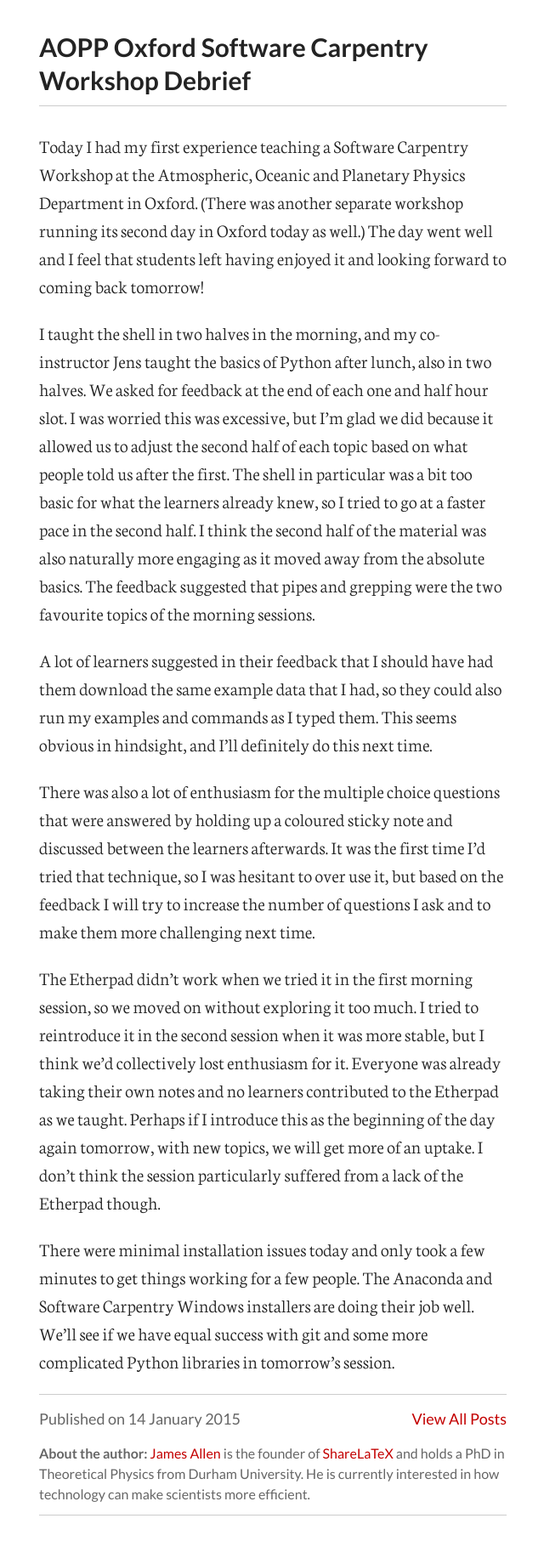
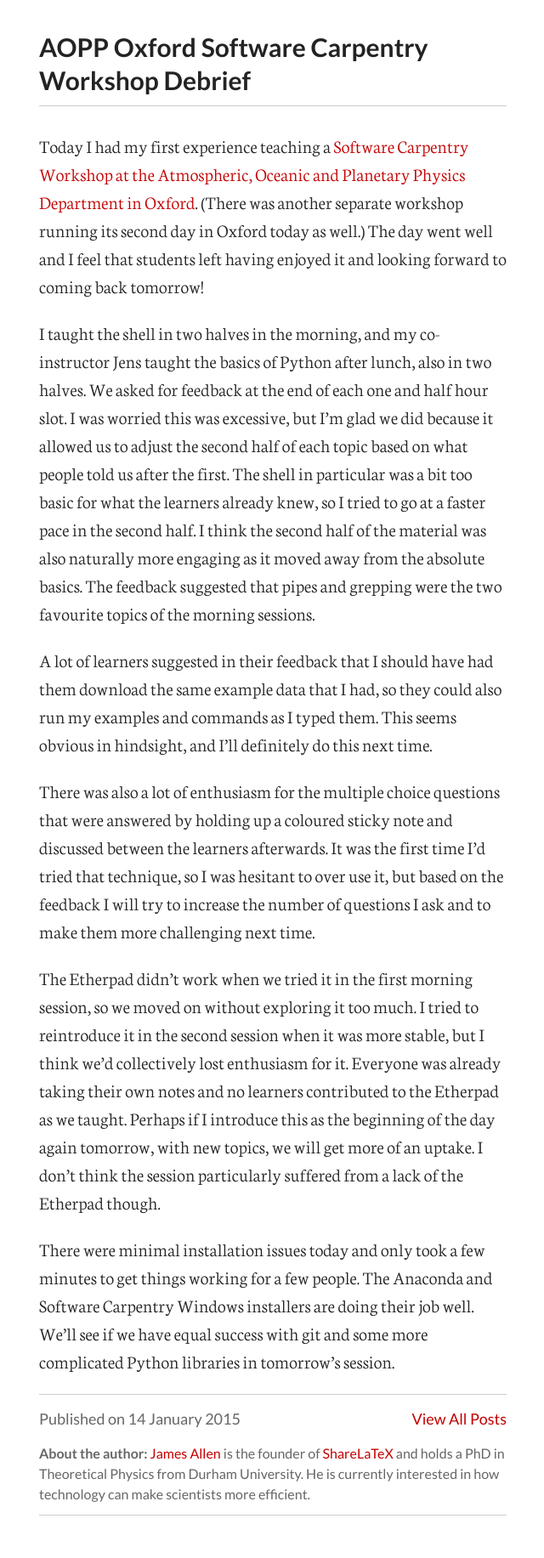
Before and after one commit to jpallen/jpallen.github.io, a Jekyll site: the page built from _posts/2015-01-14-aopp-oxford-swc-debrief.md, in a window 1280 px wide. Shown: the whole page at 85% size, without its empty margins (319-959 px from the left). Built offline with Jekyll 4.4.1, drawn with Linux system fonts in a browser that asks for light colours; comment, search, counter and statistics services are not loaded; part of the change alters nothing that is shown.

```diff
--- a/_posts/2015-01-14-aopp-oxford-swc-debrief.md
+++ b/_posts/2015-01-14-aopp-oxford-swc-debrief.md
@@ -4,7 +4,7 @@ layout: post
 author: James Allen
 ---
 
-Today I had my first experience teaching a Software Carpentry Workshop at the Atmospheric, Oceanic and Planetary Physics Department in Oxford. (There was another separate workshop running its second day in Oxford today as well.) The day went well and I feel that students left having enjoyed it and looking forward to coming back tomorrow!
+Today I had my first experience teaching a [Software Carpentry Workshop at the Atmospheric, Oceanic and Planetary Physics Department in Oxford](http://jpallen.net/2015-01-14-oxford/). (There was another separate workshop running its second day in Oxford today as well.) The day went well and I feel that students left having enjoyed it and looking forward to coming back tomorrow!
 
 I taught the shell in two halves in the morning, and my co-instructor Jens taught the basics of Python after lunch, also in two halves. We asked for feedback at the end of each one and half hour slot. I was worried this was excessive, but I'm glad we did because it allowed us to adjust the second half of each topic based on what people told us after the first. The shell in particular was a bit too basic for what the learners already knew, so I tried to go at a faster pace in the second half. I think the second half of the material was also naturally more engaging as it moved away from the absolute basics. The feedback suggested that pipes and grepping were the two favourite topics of the morning sessions.
 
```
